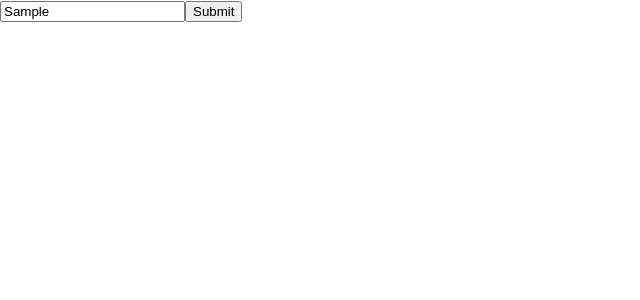
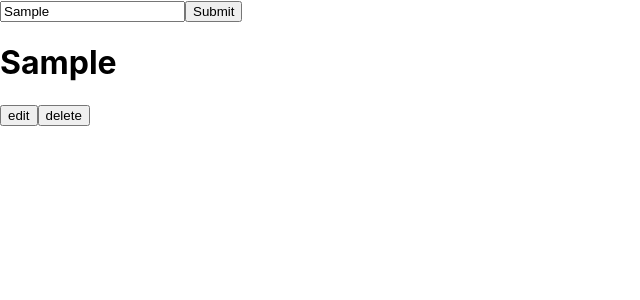
Before and after one commit to Shivansh3218/React_Assignment, a React (Create React App) app in the folder todo/: page / in a window 1280 px wide. Both pictures are taken after typing "Sample" into the empty fields and a click on the button "Submit". Shown: the top 300 px of the page, without its empty margins (0-640 px from the left). Built offline with nearby package versions, Linux system fonts and the light colour scheme.

Commit message:
Update App.jsx

```diff
--- a/todo/src/App.jsx
+++ b/todo/src/App.jsx
@@ -15,17 +15,19 @@ return(
   <button onClick={addtask}>Submit</button>
 
   {
-    todo.forEach(i=>{
-      <h1>{i}</h1>
-    })
+   todo.map(item=><div>
+    <h1 className="content" >{item}</h1>
+    <button>edit</button>
+    <button
+    onClick={()=>{
+    let filteredtask = todo.filter((value)=>value!==task);
+    settodo([...filteredtask])
+    }}
+    >delete</button>
+   </div>)
   }
   </>
 )
 
 }
-
-
-
-
-
 export default App;
```
